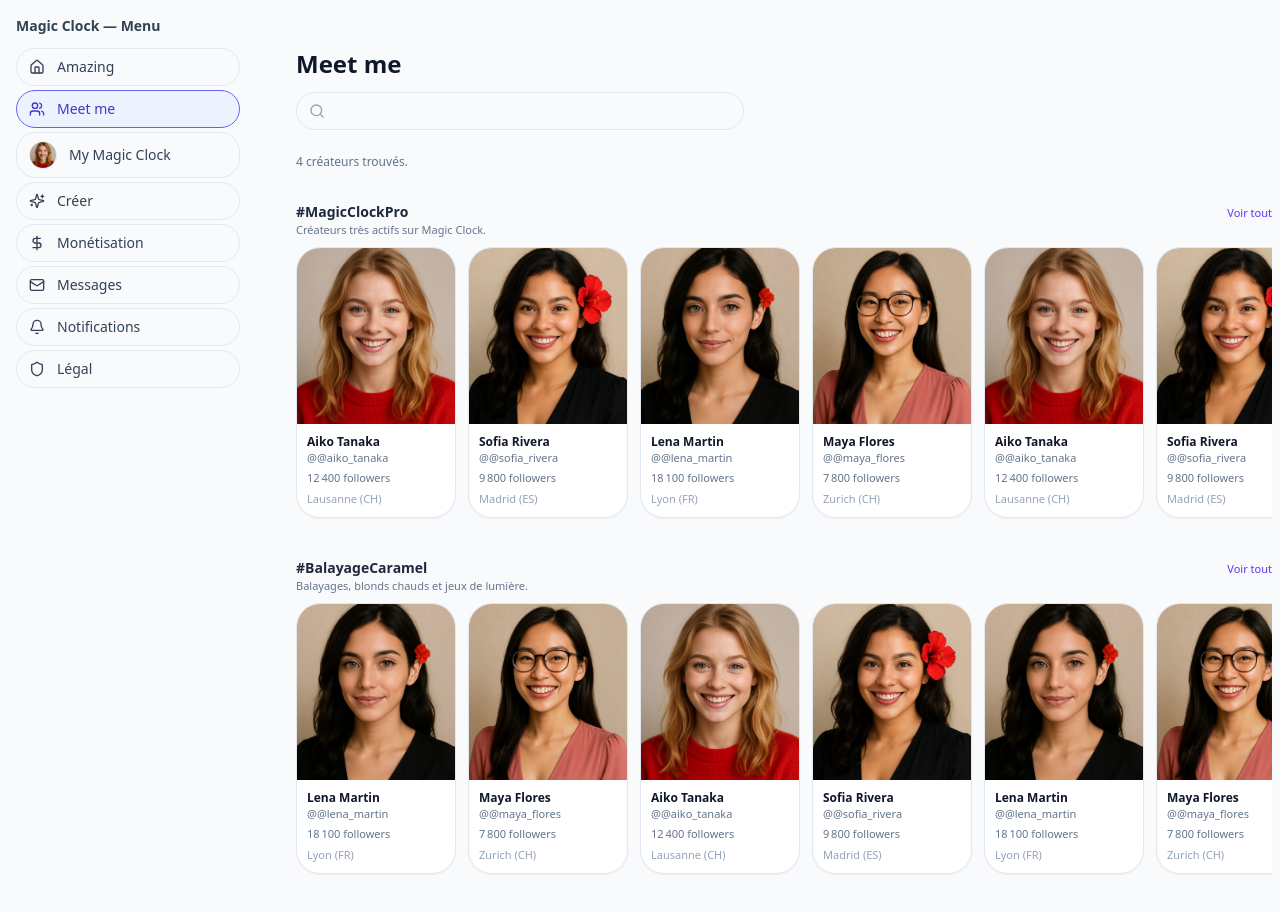
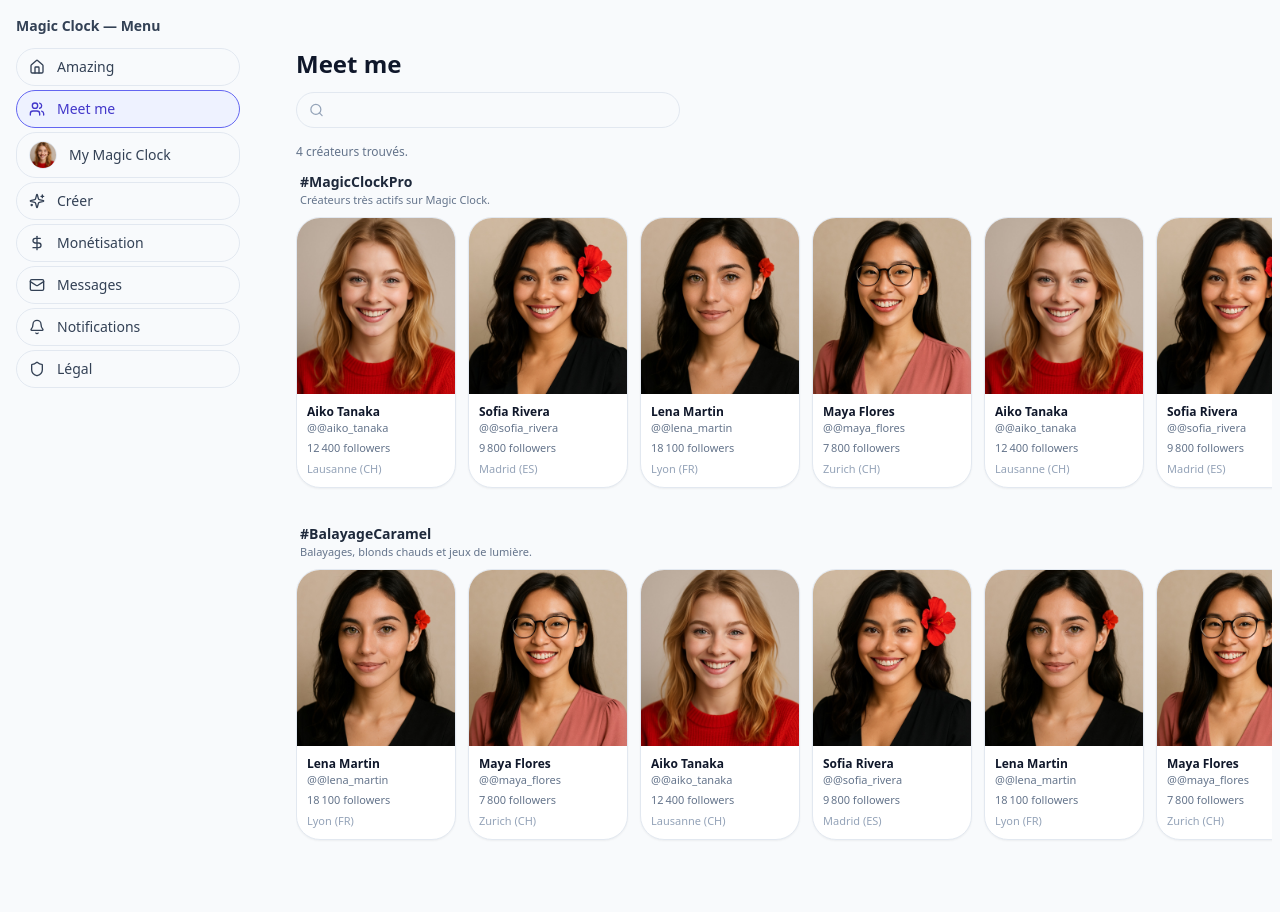
Before and after one commit to welcome-magic-clock/magic-clock-web-mvp, a Next.js app: page /meet in a window 1280 px wide. Shown: the top 912 px of the page. Built offline with nearby package versions, Linux system fonts and the light colour scheme.

Commit message:
Update page.tsx

```diff
--- a/app/meet/page.tsx
+++ b/app/meet/page.tsx
@@ -1,7 +1,8 @@
 import { Search } from "lucide-react";
+import CreatorCard from "@/features/meet/CreatorCard";
 import { CREATORS } from "@/features/meet/creators";
 
-const REPEAT_COUNT = 6;
+const REPEAT_COUNT = 6; // on répète la liste pour remplir plusieurs lignes
 const CARDS_PER_ROW = 10;
 
 const TRENDING_ROWS = [
@@ -20,8 +21,8 @@ const TRENDING_ROWS = [
 function MiniCreatorCard({ creator }: { creator: any }) {
   return (
     <button
+      className="w-40 shrink-0 overflow-hidden rounded-2xl border border-slate-200 bg-white text-left shadow-sm focus:outline-none focus:ring-2 focus:ring-brand-500/60"
       type="button"
-      className="w-40 shrink-0 overflow-hidden rounded-2xl border border-slate-200 bg-white text-left shadow-sm focus:outline-none focus:ring-2 focus:ring-brand-500/60"
     >
       <div className="relative h-44 w-full overflow-hidden">
         <img
@@ -34,9 +35,7 @@ function MiniCreatorCard({ creator }: { creator: any }) {
         <p className="truncate text-xs font-semibold text-slate-900">
           {creator.name}
         </p>
-        <p className="truncate text-[11px] text-slate-500">
-          @{creator.handle}
-        </p>
+        <p className="truncate text-[11px] text-slate-500">@{creator.handle}</p>
         {typeof creator.followers === "number" && (
           <p className="mt-1 text-[11px] text-slate-500">
             {creator.followers.toLocaleString("fr-CH")} followers
@@ -56,7 +55,6 @@ function MiniCreatorCard({ creator }: { creator: any }) {
 
 export default function MeetPage() {
   const baseCreators = CREATORS;
-  const totalCreators = baseCreators.length;
 
   // On étend un peu la liste pour remplir plusieurs rangées
   const extendedCreators = Array.from({ length: REPEAT_COUNT }, (_, idx) =>
@@ -67,28 +65,32 @@ export default function MeetPage() {
   ).flat();
 
   return (
-    <main className="mx-auto flex max-w-5xl flex-col overflow-x-hidden px-4 pb-24 pt-4 sm:px-6 sm:pt-8 sm:pb-28">
-      {/* Titre + barre de recherche ultra simple (style Instagram) */}
-      <header className="mb-4 space-y-3 sm:mb-6">
+    <main className="mx-auto max-w-5xl px-4 pb-24 pt-4 sm:px-6 sm:pt-8 sm:pb-28 overflow-x-hidden">
+      {/* Titre + barre de recherche mini */}
+      <section className="mb-4 space-y-3">
         <h1 className="text-xl font-semibold sm:text-2xl">Meet me</h1>
 
-        <div className="w-full max-w-md">
-          <label className="flex items-center gap-2 rounded-2xl border border-slate-200 bg-slate-50 px-3 py-2 text-sm text-slate-500">
+        {/* Conteneur collé à gauche */}
+        <div className="flex justify-start">
+          <div className="flex h-9 w-full max-w-xs items-center gap-2 rounded-full border border-slate-200 bg-slate-50 px-3 text-xs text-slate-500 sm:max-w-sm">
             <Search className="h-4 w-4 text-slate-400" />
+            {/* input désactivé, sans placeholder, pour garder un look très clean */}
             <input
               type="text"
-              placeholder=""
-              className="flex-1 bg-transparent text-sm outline-none"
+              className="h-full w-full bg-transparent text-xs outline-none"
               disabled
             />
-          </label>
+          </div>
         </div>
-      </header>
+      </section>
 
-      {/* Résultats + lignes de créateurs */}
+      {/* Compteur */}
+      <p className="mb-3 text-xs text-slate-500">
+        {baseCreators.length} créateurs trouvés.
+      </p>
+
+      {/* LIGNES TYPE TIKTOK DISCOVER */}
       <section className="space-y-6 sm:space-y-8">
-        <p className="text-xs text-slate-500">{totalCreators} créateurs trouvés.</p>
-
         {TRENDING_ROWS.map((row, rowIndex) => {
           const start = rowIndex * CARDS_PER_ROW;
           const rowCreators = extendedCreators.slice(
@@ -96,11 +98,9 @@ export default function MeetPage() {
             start + CARDS_PER_ROW
           );
 
-          if (!rowCreators.length) return null;
-
           return (
             <div key={row.id} className="space-y-2">
-              <div className="flex items-baseline justify-between">
+              <div className="flex items-baseline justify-between px-1">
                 <div>
                   <p className="text-sm font-semibold text-slate-800">
                     {row.label}
@@ -109,16 +109,10 @@ export default function MeetPage() {
                     {row.description}
                   </p>
                 </div>
-                <button
-                  type="button"
-                  className="text-[11px] font-medium text-brand-600"
-                >
-                  Voir tout
-                </button>
               </div>
 
-              {/* Lignes scrollables façon TikTok, mais SANS marges négatives */}
-              <div className="flex gap-3 overflow-x-auto pb-2">
+              {/* Lignes scrollables façon TikTok */}
+              <div className="flex gap-3 overflow-x-auto pb-1">
                 {rowCreators.map((creator: any) => (
                   <MiniCreatorCard
                     key={creator._fakeId ?? creator.id}
```
